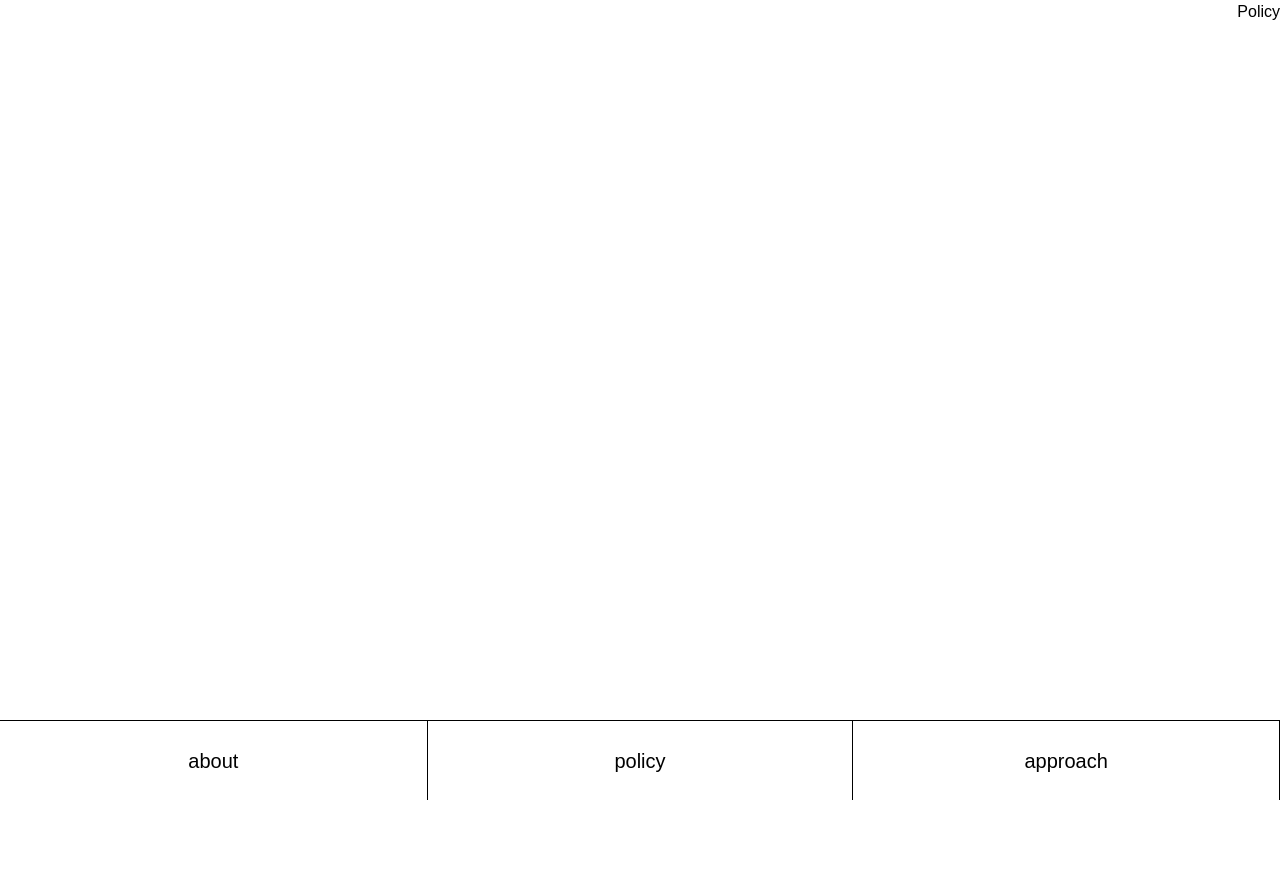
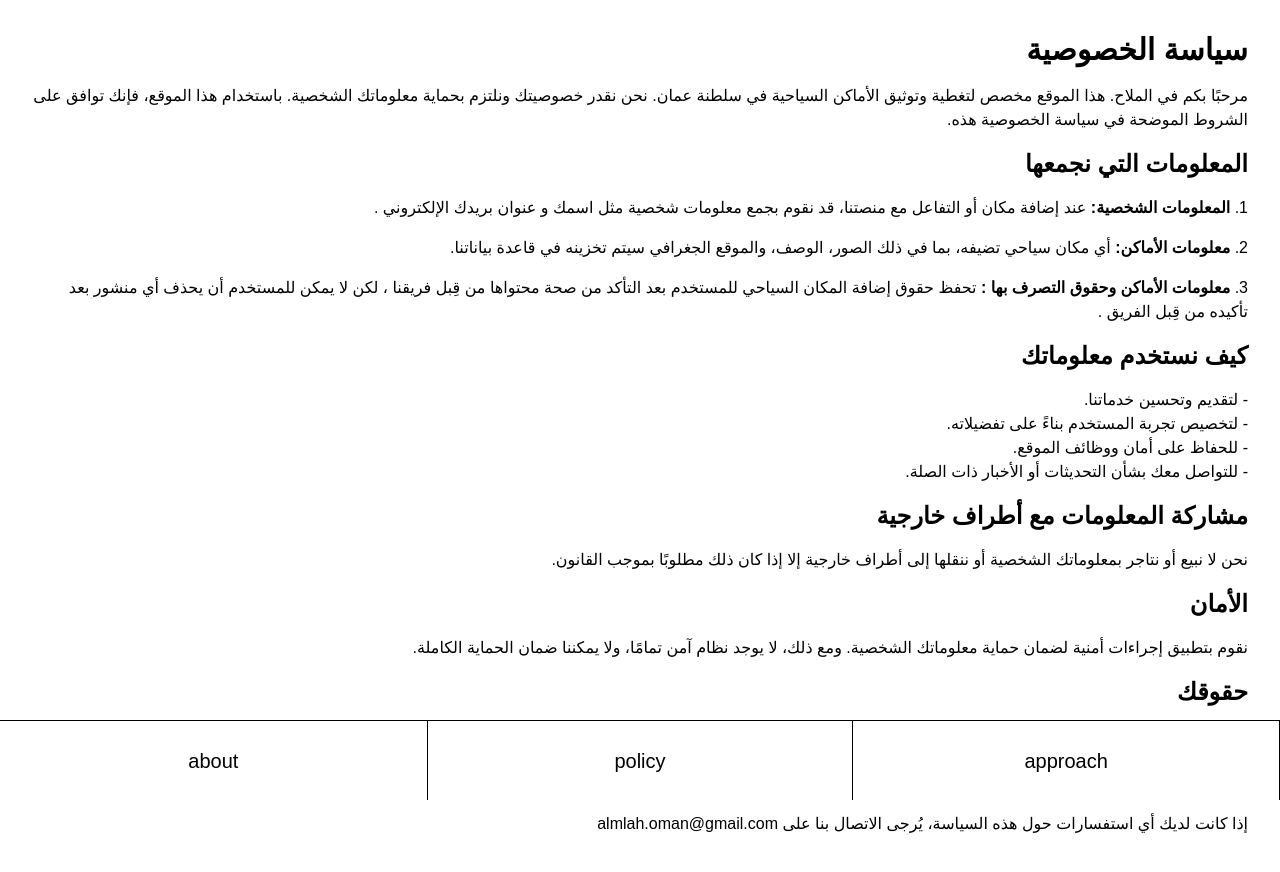
Before and after one commit to dark0crystal/almlah, a Next.js app: page /ar/about/policy in a window 1280 px wide. Shown: the top 872 px of the page. Before the commit the page ends 800 px from the top, so only its background shows below. Built offline with nearby package versions, Linux system fonts and the light colour scheme; a web font is replaced by a local one.

Commit message:
adding policy

```diff
--- a/messages/ar.json
+++ b/messages/ar.json
@@ -105,7 +105,7 @@
         "addPlace":"أضف مكان سياحي"
     },
     "about":{
-        "us":"فريق يطمح أن يكون لوطنه عُمان حصةٌ إقتصادية كبرى رافِدها المجال السياحي ; من خلال توثيق الوجهات السياحية العمانية توثيقاٍ يلبي رغبات السائح و تطلعاتهِ عن وِجهتِهِ المنشودة ، ونضمن له تجربة مميزة تعرّفه على جمال وتنوع الطبيعية وثقافاتها الغنية ." ,
+           "us": "فريق يطمح أن يكون لعُمان حصة اقتصادية كبرى، يُسهم فيها القطاع السياحي بشكل فاعل؛ من خلال توثيق الوجهات السياحية العمانية بطريقة تلبي رغبات السائح وتطلعاته حول وجهته المنشودة. نضمن له تجربة مميزة تعرّفه على جمال وتنوع الطبيعة العمانية وثقافتها الغنية.",
         "brand":"الملاح"
     },
     "mapPage":{
--- a/src/app/[locale]/about/policy/page.tsx
+++ b/src/app/[locale]/about/policy/page.tsx
@@ -1,9 +1,127 @@
+import { useLocale } from 'next-intl';
+
+export default function Policy() {
+  const locale = useLocale();
+
+  return (
+    <div className="container mx-auto pb-36 p-8">
+      {locale === 'ar' ? (
+        <div className="text-right">
+          <h1 className="text-3xl font-bold mb-4">سياسة الخصوصية</h1>
+          <p className="mb-4">
+            مرحبًا بكم في الملاح. هذا الموقع مخصص لتغطية وتوثيق الأماكن
+            السياحية في سلطنة عمان. نحن نقدر خصوصيتك ونلتزم بحماية معلوماتك
+            الشخصية. باستخدام هذا الموقع، فإنك توافق على الشروط الموضحة في سياسة
+            الخصوصية هذه.
+          </p>
+
+          <h2 className="text-2xl font-bold mb-4">المعلومات التي نجمعها</h2>
+          <p className="mb-4">
+            1. <strong>المعلومات الشخصية:</strong> عند إضافة مكان أو التفاعل مع
+            منصتنا، قد نقوم بجمع معلومات شخصية مثل اسمك و عنوان بريدك الإلكتروني .
+          </p>
+          <p className="mb-4">
+            2. <strong>معلومات الأماكن:</strong> أي مكان سياحي تضيفه، بما في
+            ذلك الصور، الوصف، والموقع الجغرافي سيتم تخزينه في قاعدة بياناتنا.
+          </p>
+          <p className="mb-4">
+          3.  <strong>معلومات الأماكن وحقوق التصرف بها : </strong>
+         تحفظ حقوق إضافة المكان السياحي للمستخدم بعد التأكد من صحة محتواها من قِبل فريقنا ، لكن لا يمكن للمستخدم أن يحذف أي منشور بعد تأكيده من قِبل الفريق .
+          </p>
+
+          <h2 className="text-2xl font-bold mb-4">كيف نستخدم معلوماتك</h2>
+          <p className="mb-4">
+            - لتقديم وتحسين خدماتنا.
+            <br />- لتخصيص تجربة المستخدم بناءً على تفضيلاته.
+            <br />- للحفاظ على أمان ووظائف الموقع.
+            <br />- للتواصل معك بشأن التحديثات أو الأخبار ذات الصلة.
+          </p>
+
+          <h2 className="text-2xl font-bold mb-4">مشاركة المعلومات مع أطراف خارجية</h2>
+          <p className="mb-4">
+            نحن لا نبيع أو نتاجر بمعلوماتك الشخصية أو ننقلها إلى أطراف خارجية
+            إلا إذا كان ذلك مطلوبًا بموجب القانون.
+          </p>
+
+          <h2 className="text-2xl font-bold mb-4">الأمان</h2>
+          <p className="mb-4">
+            نقوم بتطبيق إجراءات أمنية لضمان حماية معلوماتك الشخصية. ومع ذلك، لا
+            يوجد نظام آمن تمامًا، ولا يمكننا ضمان الحماية الكاملة.
+          </p>
+
+          <h2 className="text-2xl font-bold mb-4">حقوقك</h2>
+          <p className="mb-4">
+            لديك الحق في طلب الوصول إلى البيانات الشخصية التي نحتفظ بها عنك،
+            وتصحيحها أو حذفها، أو الاعتراض على معالجتها في ظروف معينة.
+          </p>
+
+          <h2 className="text-2xl font-bold mb-4">اتصل بنا</h2>
+          <p className="mb-4">
+            إذا كانت لديك أي استفسارات حول هذه السياسة، يُرجى الاتصال بنا على
+            almlah.oman@gmail.com
+          </p>
+        </div>
+      ) : (
+        <div>
+          <h1 className="text-3xl font-bold mb-4">Privacy Policy</h1>
+          <p className="mb-4">
+            Welcome to Al Mlah. This website is dedicated to showcasing and
+            covering tourism spots in Oman. We value your privacy and are committed
+            to protecting your personal information. By using this website, you
+            agree to the terms outlined in this Privacy Policy.
+          </p>
+
+          <h2 className="text-2xl font-bold mb-4">Information We Collect</h2>
+          <p className="mb-4">
+            1. <strong>Personal Information:</strong> When you add a place or
+            interact with our platform, we may collect personal details such as your
+            name, email address, and location.
+          </p>
+          <p className="mb-4">
+            2. <strong>Place Information:</strong> Any tourism spot you add,
+            including photos, descriptions, and geographic locations, will be stored
+            in our database.
+          </p>
+          <p className="mb-4">
+            3. <strong>Place Information and Usage Rights:</strong>
+            The user retains the rights to add a tourism spot after its content has been verified by our team. However, the user cannot delete any post after it has been confirmed by the team.
+          </p>
 
 
-export default function Policy(){
-    return(
-        <div>
-            Policy
+          <h2 className="text-2xl font-bold mb-4">How We Use Your Information</h2>
+          <p className="mb-4">
+            - To provide and enhance our services.
+            <br />- To personalize the user experience based on your preferences.
+            <br />- To maintain the security and functionality of the website.
+            <br />- To contact you regarding updates or relevant news.
+          </p>
+
+          <h2 className="text-2xl font-bold mb-4">Third-Party Sharing</h2>
+          <p className="mb-4">
+            We do not sell, trade, or otherwise transfer your personal information
+            to outside parties unless required by law.
+          </p>
+
+          <h2 className="text-2xl font-bold mb-4">Security</h2>
+          <p className="mb-4">
+            We implement security measures to ensure that your personal information
+            is protected. However, no system is fully secure, and we cannot guarantee
+            complete protection.
+          </p>
+
+          <h2 className="text-2xl font-bold mb-4">Your Rights</h2>
+          <p className="mb-4">
+            You have the right to request access to the personal data we hold about
+            you, to correct or delete it, or to object to its processing under
+            certain conditions.
+          </p>
+
+          <h2 className="text-2xl font-bold mb-4">Contact Us</h2>
+          <p className="mb-4">
+            If you have any questions about this policy, please contact us at almlah.oman@gmail.com
+          </p>
         </div>
-    )
+      )}
+    </div>
+  );
 }
```
